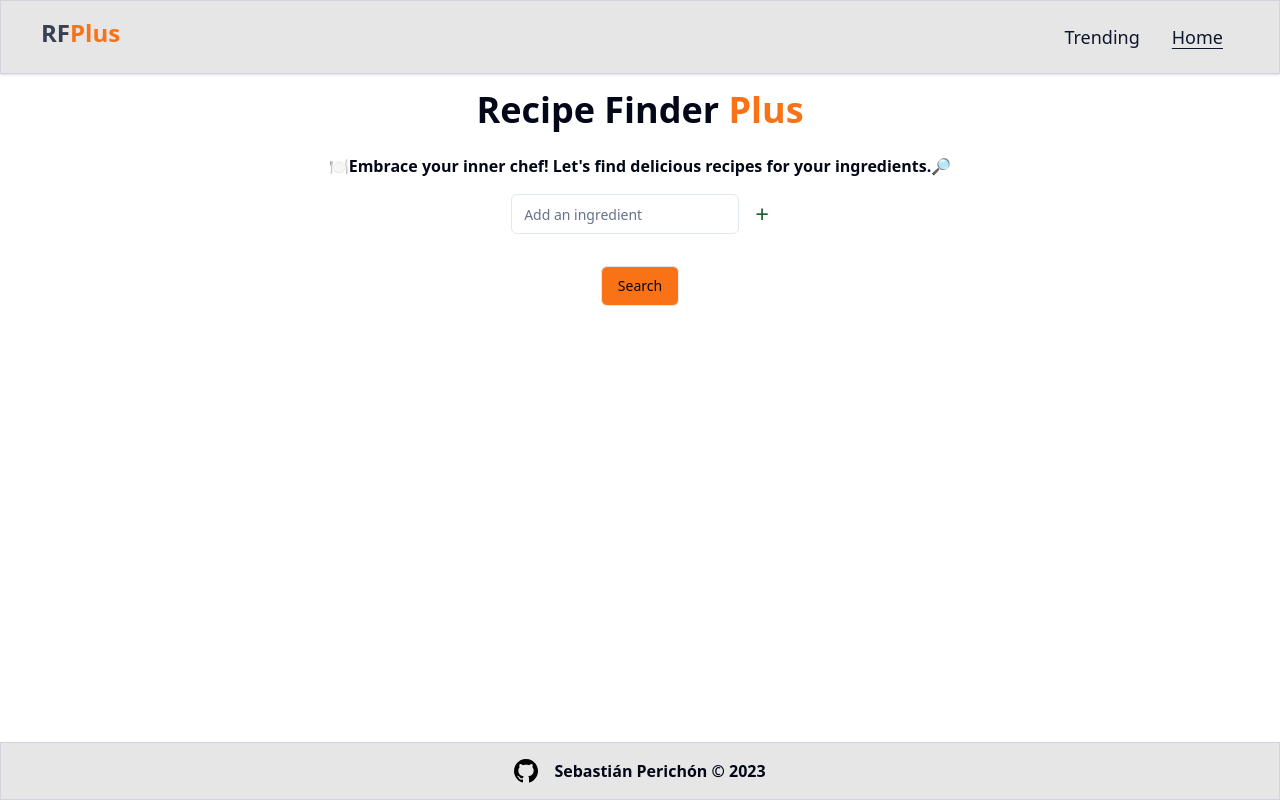
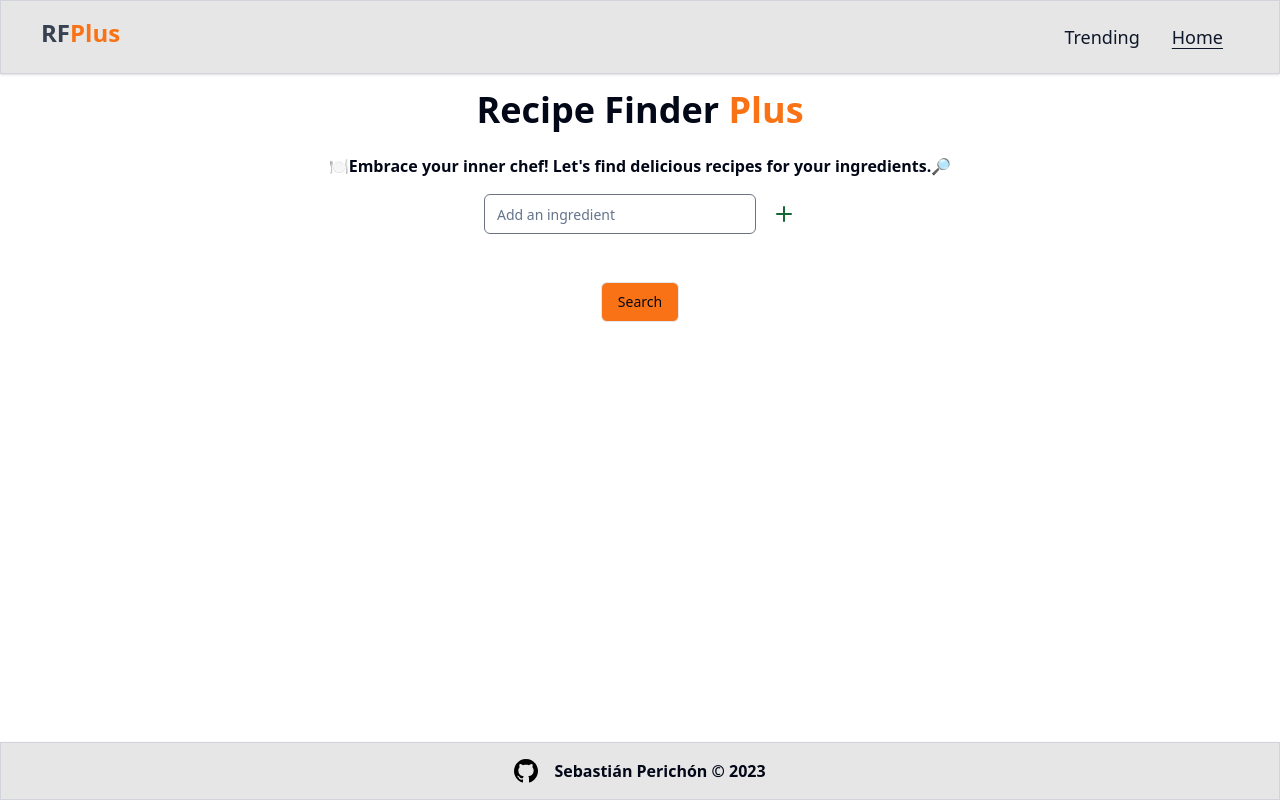
Before and after one commit to modestsp/RecipeFinderPlusClient, a React (Vite) app: page / in a window 1280 px wide. Built offline with nearby package versions, Linux system fonts and the light colour scheme.

Commit message:
Added styles to error message on empty input

```diff
--- a/src/App.tsx
+++ b/src/App.tsx
@@ -4,6 +4,7 @@ import RecipeCard from "./components/RecipeCard";
 import { Input } from "./components/ui/input";
 import { Button } from "./components/ui/button";
 import { GrFormClose } from "react-icons/gr";
+import { PlusIcon } from "lucide-react";
 
 function App() {
   const [current, setCurrent] = useState<string>("");
@@ -60,25 +61,16 @@ function App() {
         🍽️Embrace your inner chef! Let's find delicious recipes for your
         ingredients.🔎
       </p>
-      <div className="flex items-center gap-4 mt-4">
-        {/* <input
-          name="word"
-          value={current}
-          onChange={(e) => setCurrent(e.target.value)}
-          type="text"
-          placeholder="Add an ingredient"
-        /> */}
+      <div className="flex items-center  w-full sm:w-1/3 lg:w-1/4 gap-4 mt-4">
         <Input
           value={current}
           onChange={(e) => setCurrent(e.target.value)}
           type="text"
           placeholder="Add an ingredient"
+          className="w-full border border-gray-500"
         />
-        <button
-          className="rounded-lg text-2xl text-green-800 "
-          onClick={handleAddParam}
-        >
-          +
+        <button className="rounded-lg text-green-800 " onClick={handleAddParam}>
+          <PlusIcon />
         </button>
       </div>
       <ul className="flex gap-4 mt-4 mb-4">
@@ -95,10 +87,9 @@ function App() {
           );
         })}
       </ul>
-      <h3>{inputError}</h3>
-      {/* <motion.button whileTap={{ scale: 0.97 }} onClick={handleSubmit}>
-        Search
-      </motion.button> */}
+      <h3 className="font-semibold text-red-500 text-base mb-4">
+        {inputError}
+      </h3>
       <Button onClick={handleSubmit} variant="search">
         Search
       </Button>
```
